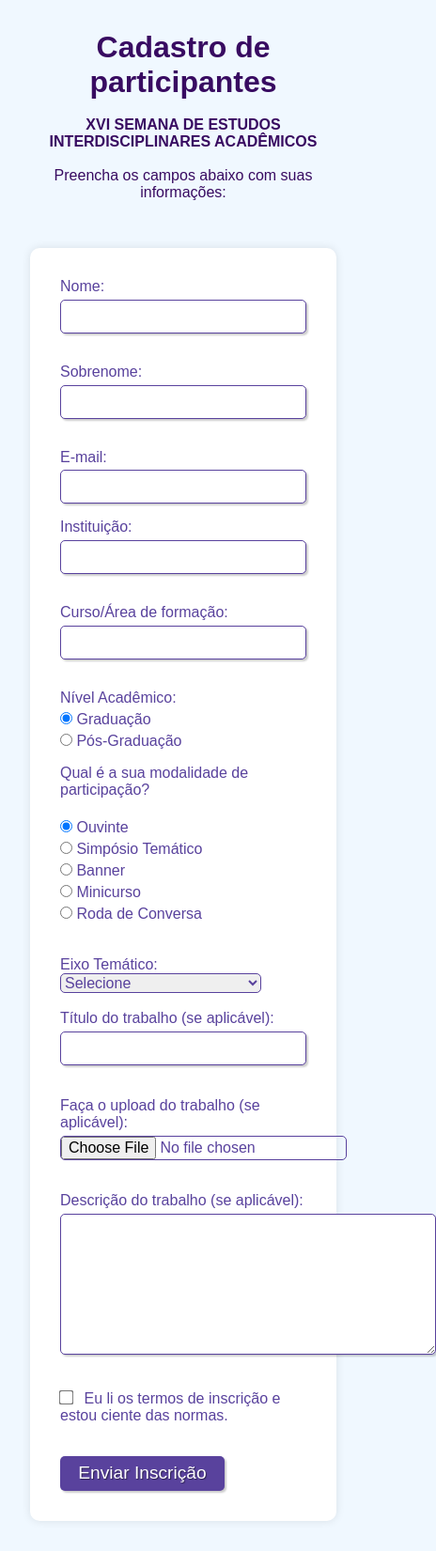
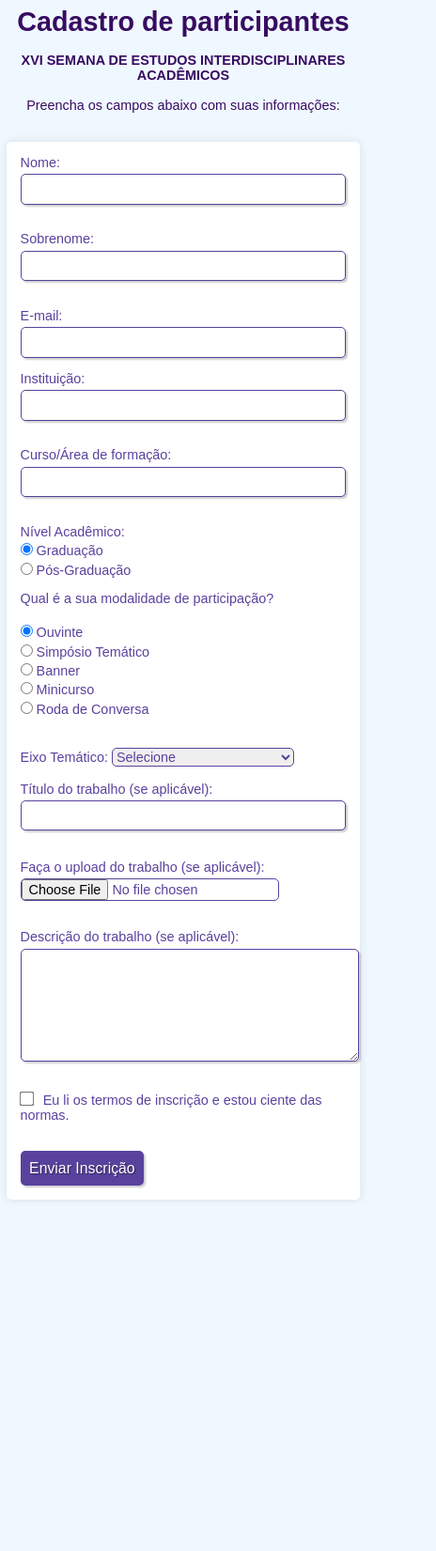
Before and after one commit to surieltech/cadastro-evento-academico, a plain HTML site: page index.html in a window 390 px wide. Shown: the whole page at 94% size, 464 px wide, since content can reach past the window. After the commit the page ends 1284 px from the top, so only its background shows below. Drawn offline with Linux system fonts and the light colour scheme.

Commit message:
responsividade adaptada

```diff
--- a/index.html
+++ b/index.html
@@ -120,7 +120,7 @@
 
     if (!termosAceitos) {
       alert('Você precisa aceitar os termos para continuar.');
-      event.preventDefault(); // impede envio
+      event.preventDefault();
     } else {
       alert('Inscrição enviada com sucesso!');
     }
--- a/style.css
+++ b/style.css
@@ -113,3 +113,65 @@
     box-shadow: inset 2px 2px 2px rgba(0,0,0,0.2);
     text-shadow: none;
 }
+
+/* ========== MEDIA QUERIES ========== */
+@media (min-width: 768px) {
+    body {
+        padding: 2em;
+    }
+
+    main {
+        padding: 2em;
+    }
+
+    .botao {
+        width: auto;
+        display: block;
+        margin: 0 auto;
+    }
+}
+
+@media (max-width: 480px) {
+    body {
+        font-size: 0.9em;
+        padding: 0.5em;
+    }
+
+    main {
+        padding: 1em;
+        border-radius: 5px;
+    }
+
+    header {
+        margin-bottom: 1em;
+    }
+
+    .campo {
+        flex: 1 1 100%;
+    }
+
+    #descricao {
+        min-height: 120px;
+        resize: vertical;
+    }
+
+    .botao {
+        font-size: 1.1em;
+        padding: 0.6em;
+    }
+}
+
+@media (max-width: 320px) {
+    body {
+        font-size: 0.85em;
+        padding: 0.3em;
+    }
+
+    main {
+        padding: 0.8em;
+    }
+
+    fieldset.grupo {
+        gap: 0.5em;
+    }
+}
```
